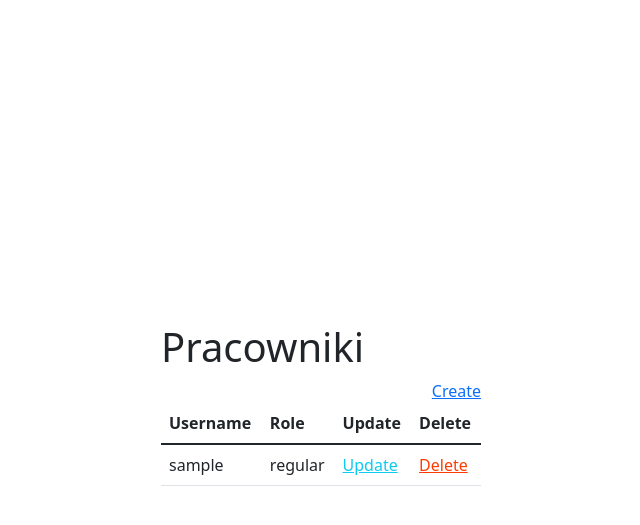
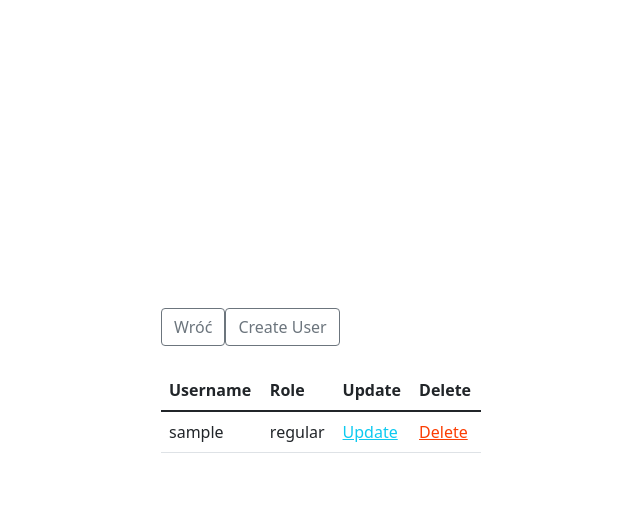
Before and after one commit to Ceva445/delivery_plus, a Django app: page /user/users/ in a window 1280 px wide. Shown: the top 525 px of the page, without its empty margins (319-959 px from the left). Run offline with Django 5.2, Linux system fonts and the light colour scheme; the visitor is signed in with stand-in values (Sample User, id 1); data comes from the database, SQL or seed files in the repository.

Commit message:
Add user to admin panel

```diff
--- a/templates/user/user_list.html
+++ b/templates/user/user_list.html
@@ -1,11 +1,14 @@
 {% extends "base.html" %}
 
+
+{% block navigation %}
+    <nav class="navigation">
+      <a class="btn btn-outline-secondary" role="button" style="float: right;" href="{% url 'user:user-create' %}">Create User</a>
+      <a class="btn btn-outline-secondary" role="button" href="{% url 'delivery:admin_panel' %}">Wróć</a>
+    </nav>
+{% endblock %}
+
 {% block content %}
-    <h1 class="title">
-        Pracowniki
-      </h1>
-      <a class="button" style="float: right;" href="{% url 'user:user-create' %}">Create</a>
-      <br>
       {% if user_list %}
       <div class="table-responsive">
         <table class="table">
```
Also changed, not shown: templates/delivery/admin_panel.html (+5 -2 lines), templates/user/user_form.html (+8 -0 lines).
